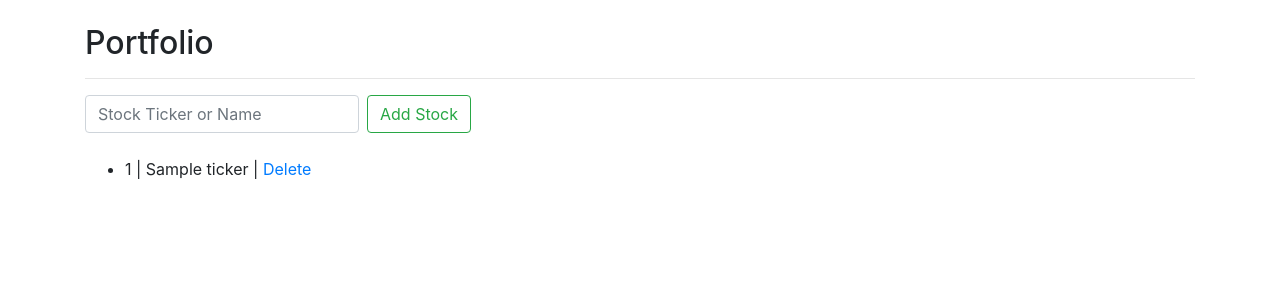
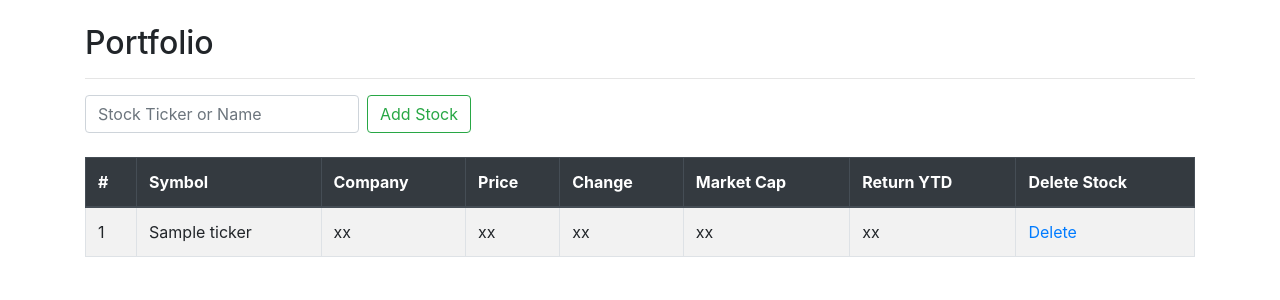
Before and after one commit to ptyadana/django-WEB-stock-portfolio-management, a Django app: template templates/quotes/add_stock.html in a window 1280 px wide. Shown: the part 56-356 px from the top of the page. Run offline with Django 3.2, Linux system fonts and the light colour scheme; the template is opened without the code that fills it: most values are stand-ins (such as "Sample title", 1, 10 or a date in 2020); some libraries are stand-ins or nearby versions.

Commit message:
stock table for summary

```diff
--- a/templates/quotes/add_stock.html
+++ b/templates/quotes/add_stock.html
@@ -26,10 +26,34 @@ Add Stock
     {% endblock %}
 
     {% if stocks %}
-        {% for stock in stocks %}
-            <ul>
-                <li>{{stock.id}} | {{stock.ticker}} | <a href="{% url 'delete_stock' stock.id %}">Delete</a></li>
-            </ul>
-        {% endfor %}
+        <table class="table table-striped table-bordered table-hover">
+            <thead class="thead-dark">
+              <tr>
+                <th scope="col">#</th>
+                <th scope="col">Symbol</th>
+                <th scope="col">Company</th>
+                <th scope="col">Price</th>
+                <th scope="col">Change</th>
+                <th scope="col">Market Cap</th>
+                <th scope="col">Return YTD</th>
+                <th scope="col">Delete Stock</th>
+              </tr>
+            </thead>
+            <tbody>
+                {% for stock in stocks %}
+                <tr>
+                    <td>{{stock.id}}</td>
+                    <td>{{stock.ticker}}</td>
+                    <td>xx</td>
+                    <td>xx</td>
+                    <td>xx</td>
+                    <td>xx</td>
+                    <td>xx</td>
+                    <td><a href="{% url 'delete_stock' stock.id %}">Delete</a></td>
+                </tr>
+                {% endfor %}
+            </tbody>
+          </table>
+
     {% endif%}
 {% endblock %}
```
